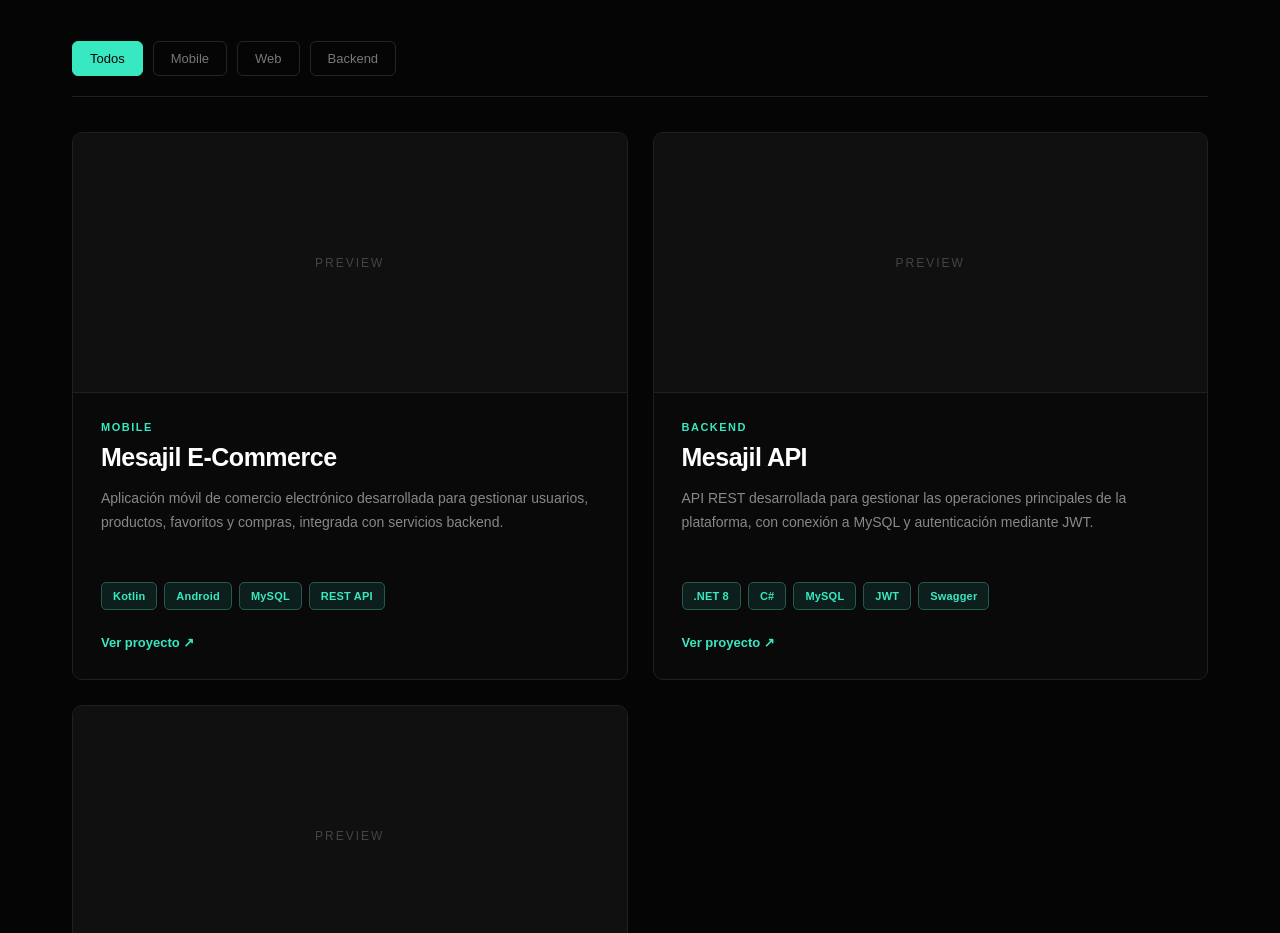
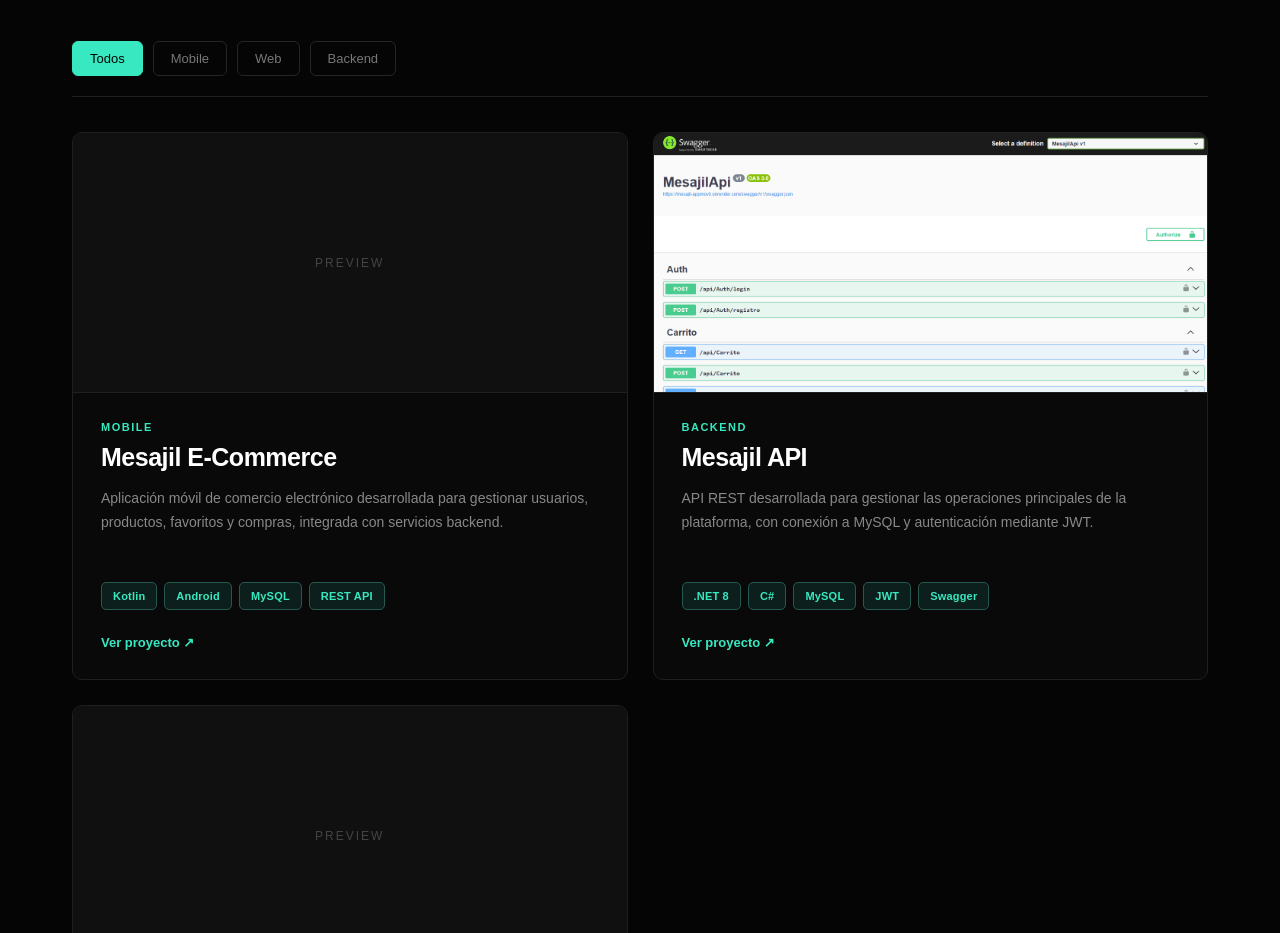
Before and after one commit to HereticSoba/diego-portfolio, a React (Vite) app: page / in a window 1280 px wide. Shown: the part 1740-2673 px from the top of the page. Built offline with nearby package versions, Linux system fonts and the light colour scheme.

Commit message:
Add Mesajil Api project preview

```diff
--- a/src/sections/Projects/Projects.css
+++ b/src/sections/Projects/Projects.css
@@ -118,6 +118,14 @@
   font-size: 12px;
   letter-spacing: 2px;
   text-transform: uppercase;
+}
+
+.project-image img {
+  width: 100%;
+  height: 100%;
+  object-fit: cover;
+  object-position: top;
+  display: block;
 }
 
 .project-content {
--- a/src/sections/Projects/Projects.tsx
+++ b/src/sections/Projects/Projects.tsx
@@ -9,6 +9,15 @@ interface Project {
     categoryLabel: string;
     description: string;
     technologies: string[];
+}
+
+interface Project {
+    title: string;
+    category: Exclude<ProjectCategory, "all">;
+    categoryLabel: string;
+    description: string;
+    technologies: string[];
+    image?: string;
 }
 
 const projects: Project[] = [
@@ -25,6 +34,7 @@ const projects: Project[] = [
         categoryLabel: "Backend",
         description: "API REST desarrollada para gestionar las operaciones principales de la plataforma, con conexión a MySQL y autenticación mediante JWT.",
         technologies: [".NET 8", "C#", "MySQL", "JWT", "Swagger"],
+        image: "/projects/mesajil-api.png",
     },
     {
         title: "Movies API & Microservices",
@@ -78,7 +88,14 @@ function Projects() {
                     {filteredProjects.map((project) => (
                         <article className="project-card" key={project.title}>
                             <div className="project-image">
-                                <span>Preview</span>
+                                {project.image ? (
+                                    <img
+                                        src={project.image}
+                                        alt={`Preview de ${project.title}`}
+                                    />
+                                ) : (
+                                    <span>Preview</span>
+                                )}
                             </div>
                             <div className="project-content">
                                 <p className="project-category">
```
Also changed, not shown: public/projects/mesajil-api.png (added).
